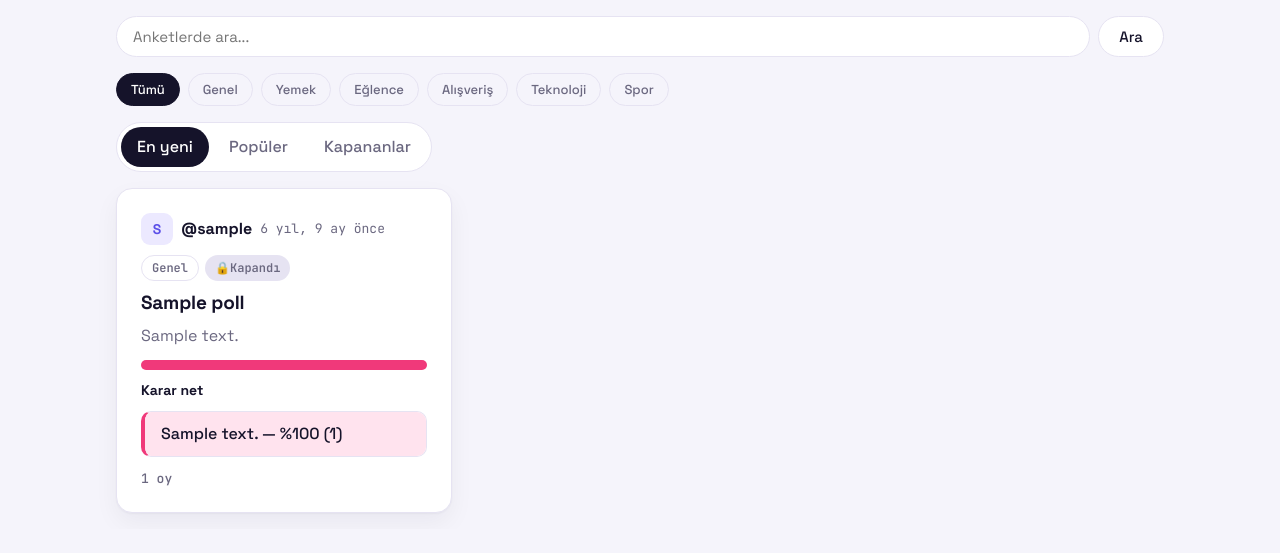
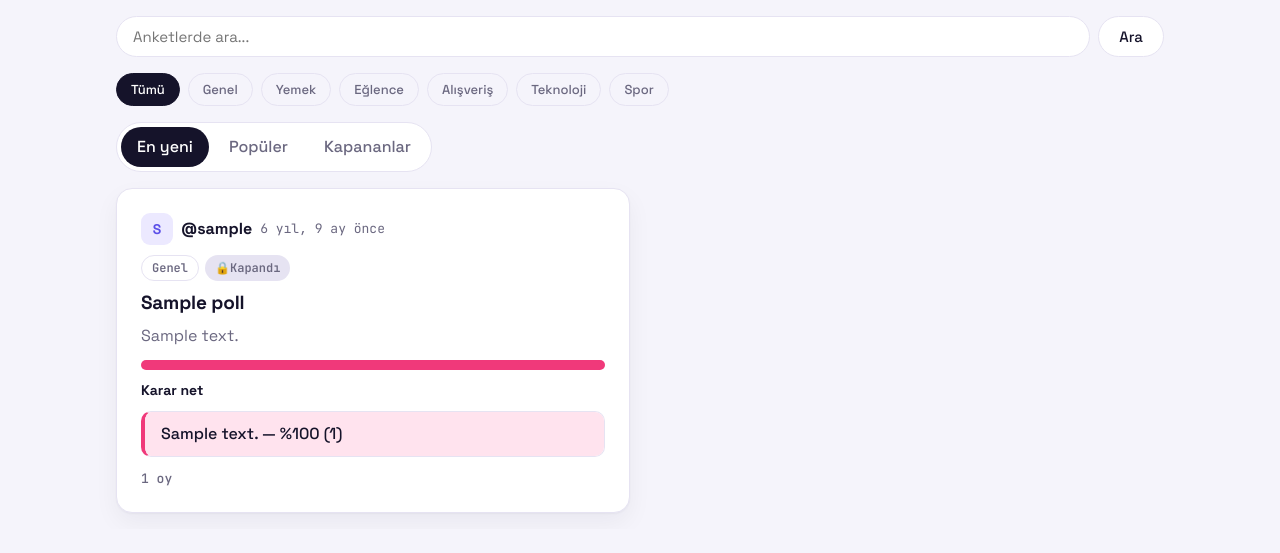
Before and after one commit to EmirGecgin/Undecided, a Django app: page / in a window 1280 px wide. Shown: the part 78-631 px from the top of the page. Run offline with Django 5.2, Linux system fonts and the light colour scheme; tables that the repository leaves empty hold one stand-in row (values such as "Sample post").

Commit message:
Anket ızgarasını 3 yerine 2 sütunda tut, kartlar daha geniş kalsın
Bir önceki commit'te eklenen 960px 3 sütun kuralı kaldırıldı; kullanıcı
kartların daha fazla yan yana sıkışmasını değil, aynı 2 sütunda daha
geniş görünmesini istedi. Container 1080px kaldığı için her kart artık
~530px genişliğe çıkıyor.

Co-Authored-By: Claude Sonnet 5 <noreply@anthropic.com>

```diff
--- a/static/css/style.css
+++ b/static/css/style.css
@@ -417,7 +417,7 @@ select:focus-visible {
     color: #0A8F67;
 }
 
-/* Poll grid (2 columns on wider screens, 3 on very wide screens) */
+/* Poll grid (2 columns on wider screens, cards stay wide on large screens) */
 
 .poll-grid {
     display: grid;
@@ -428,12 +428,6 @@ select:focus-visible {
 @media (min-width: 640px) {
     .poll-grid {
         grid-template-columns: 1fr 1fr;
-    }
-}
-
-@media (min-width: 960px) {
-    .poll-grid {
-        grid-template-columns: 1fr 1fr 1fr;
     }
 }
 
```
